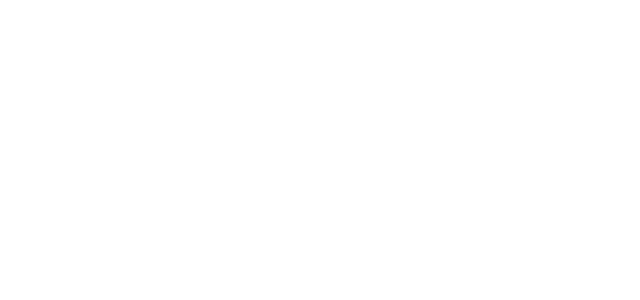
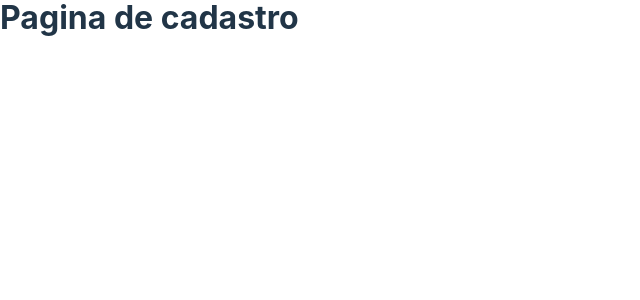
Before and after one commit to uft-web-mobile/frontend, a React (Vite) app: page /cadastro in a window 1280 px wide. Before the commit this address had no page. Shown: the top 300 px of the page, without its empty margins (0-640 px from the left). Built offline with nearby package versions, Linux system fonts and the light colour scheme.

Commit message:
Feature: add page register

```diff
--- /dev/null
+++ b/src/pages/Cadastro/index.tsx
@@ -0,0 +1,7 @@
+import { Title } from "../../components/Title"
+
+export const Cadastro = () => {
+  return (
+    <Title title="Pagina de cadastro" size={32}/>
+  )
+}
--- a/src/routes/SignRoutes.tsx
+++ b/src/routes/SignRoutes.tsx
@@ -1,12 +1,14 @@
 import React from 'react';
-import { BrowserRouter, Route, Routes } from 'react-router-dom';
+import {Route, Routes } from 'react-router-dom';
 import { Login } from '../pages/Login';
+import { Cadastro } from '../pages/Cadastro';
 
 
 const SignRoutes: React.FC = () => {
   return (
     <Routes>
       <Route path="/" element={<Login />} />
+      <Route path="/cadastro" element={<Cadastro />} />
     </Routes>
   );
 };
```
